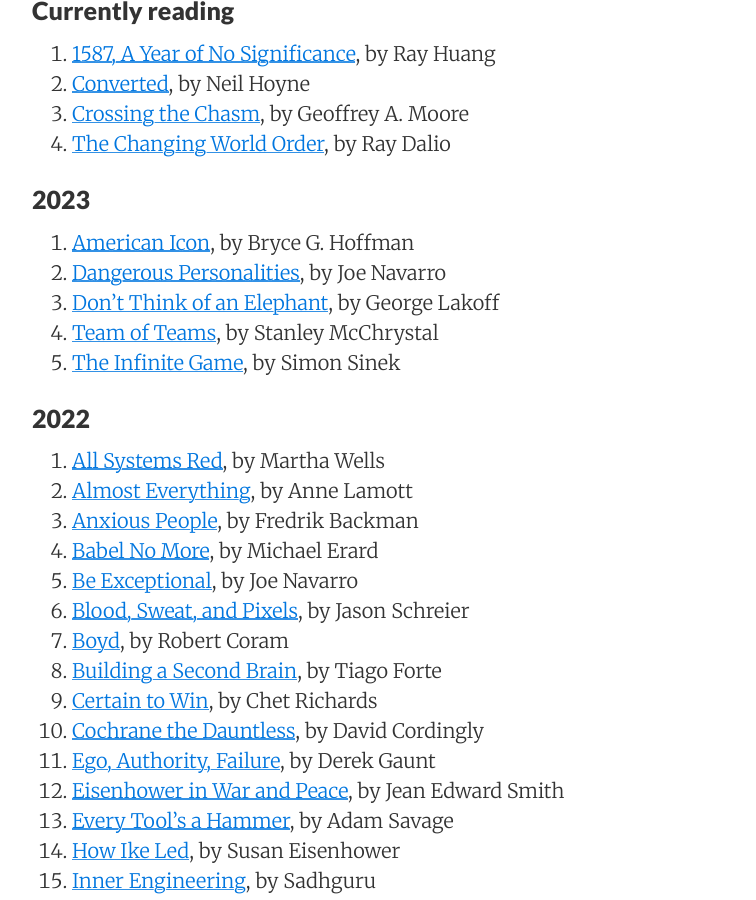
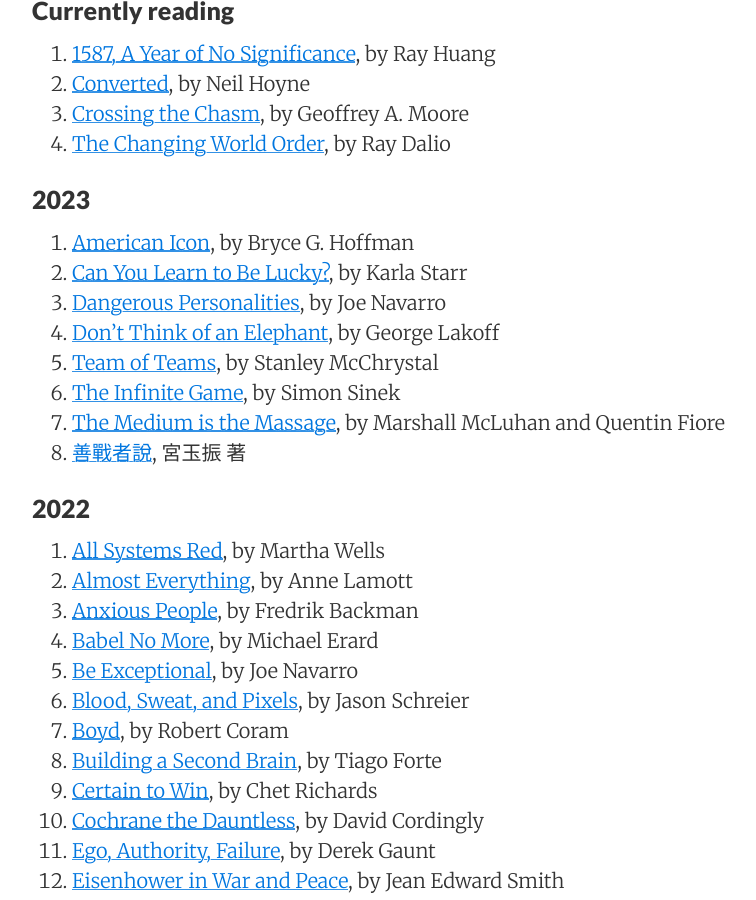
Before and after one commit to sewardlee337/sewardlee337.github.io, a Jekyll site: the page built from readinglist.md, in a window 1280 px wide and 900 px high, scrolled down 380 px. Shown: the whole window, without its empty margins (188-944 px from the left). Built offline with Jekyll 4.4.1, drawn with Linux system fonts in a browser that asks for light colours; nearby versions of some CDN libraries.

Commit message:
update reading list

```diff
--- a/readinglist.md
+++ b/readinglist.md
@@ -21,10 +21,13 @@ _"My alma mater was books, a good library... I could spend the rest of my life r
 ### 2023
 
 1. [American Icon](https://amzn.to/3YaxBbO), by Bryce G. Hoffman
+1. [Can You Learn to Be Lucky?](https://amzn.to/3T7vSD2), by Karla Starr
 1. [Dangerous Personalities](https://amzn.to/3IqofnT), by Joe Navarro
 1. [Don't Think of an Elephant](https://amzn.to/3ZRSquz), by George Lakoff
 1. [Team of Teams](https://amzn.to/3IWlWZN), by Stanley McChrystal
 1. [The Infinite Game](https://amzn.to/3m24PMV), by Simon Sinek
+1. [The Medium is the Massage](https://amzn.to/3YGt9lg), by Marshall McLuhan and Quentin Fiore
+1. [善戰者說](https://bit.ly/3ZqfsYa), 宮玉振 著
 
 
 ### 2022
```
